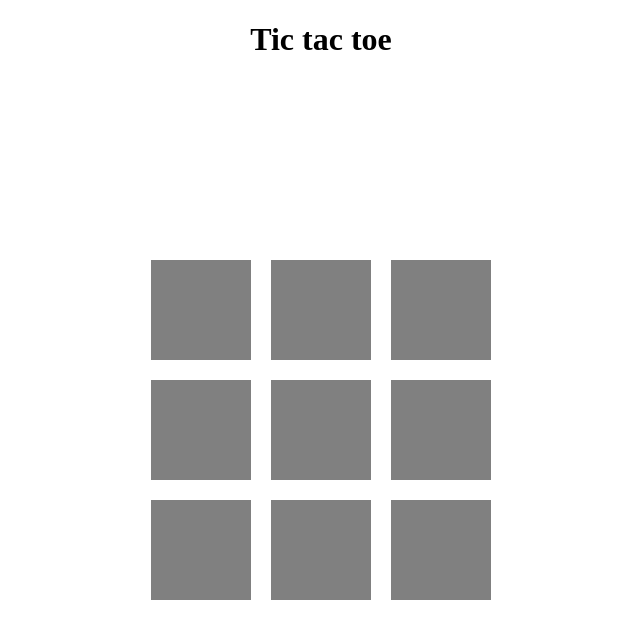
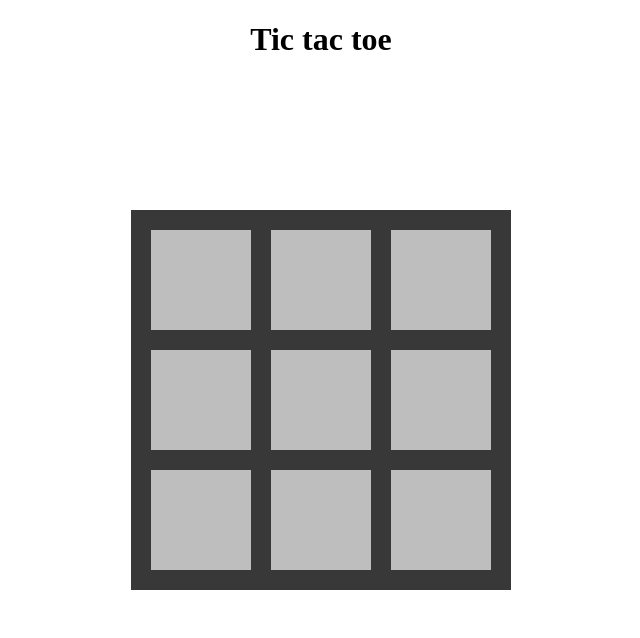
Before and after one commit to sermmor/react-tic-tac-toe, a React app: page / in a window 1280 px wide. Shown: the top 638 px of the page, without its empty margins (319-959 px from the left). Built offline with nearby package versions, Linux system fonts and the light colour scheme.

Commit message:
Improved aspect.

```diff
--- a/src/components/board.tsx
+++ b/src/components/board.tsx
@@ -9,12 +9,13 @@ type OnChangeCellCalback = (i: number, j: number) => void;
 const boardStyle: React.CSSProperties = {
     display:"grid",
     gridTemplateColumns: "auto auto auto",
-    width: 300,
-    height: 300,
+    width: 360,
+    height: 360,
     position: "absolute",
     top: "50%",
     left: "50%",
-    transform: "translate(-60%, -50%)",
+    transform: "translate(-50%, -50%)",
+    border: "10px solid #383838",
 }
 
 interface Props {
@@ -54,6 +55,7 @@ const turnManager = (props: Props): ((i: number, j: number) => void) => {
     }, []);
 
     if (!props.gameStatus.isInPlayerTurn && isInMachineMovement) {
+        // Waiting 200 milliseconds for more jugability.
         setTimeout(() => {
             props.gameStatus.boardState[props.nextIAMovement.i][props.nextIAMovement.j] = CellInfo.MachineMark;
             props.onTurnChange(props.gameStatus.boardState, true);
--- a/src/components/cell.tsx
+++ b/src/components/cell.tsx
@@ -5,22 +5,23 @@ import { GameStatus } from './game';
 const genericCellStyle: React.CSSProperties = {
   width: 100,
   height: 100,
-  border: "10px solid white",
+  border: "10px solid #383838",
   textAlign: "center",
   fontSize: "5.5em",
+  color: "#383838",
 }
 
 const styleCellCleaned: React.CSSProperties = {
-  backgroundColor: "gray",
+  backgroundColor: "#BEBEBE",
   cursor: "pointer",
 };
 
 const styleCellHumanMark: React.CSSProperties = {
-  backgroundColor: "green",
+  backgroundColor: "#4FFF8C",
 };
 
 const styleCellMachineMark: React.CSSProperties = {
-  backgroundColor: "red",
+  backgroundColor: "#FF4F4F",
 };
 
 interface Props {
--- a/src/components/game.tsx
+++ b/src/components/game.tsx
@@ -36,7 +36,7 @@ export const Game = () => {
     const gameStatus = useGameStatus();
     const nextIAMovement = turnManagement(gameStatus);
 
-    // TODO: Send callbacks for game finished and show result in modal https://material-ui.com/es/components/dialogs/
+    // TODO: Send callbacks for game finished (changing Board) and show result in modal https://material-ui.com/es/components/dialogs/
     console.log(`Game Result: ${getGameResult(gameStatus.boardState)}`);
 
     return (
```
